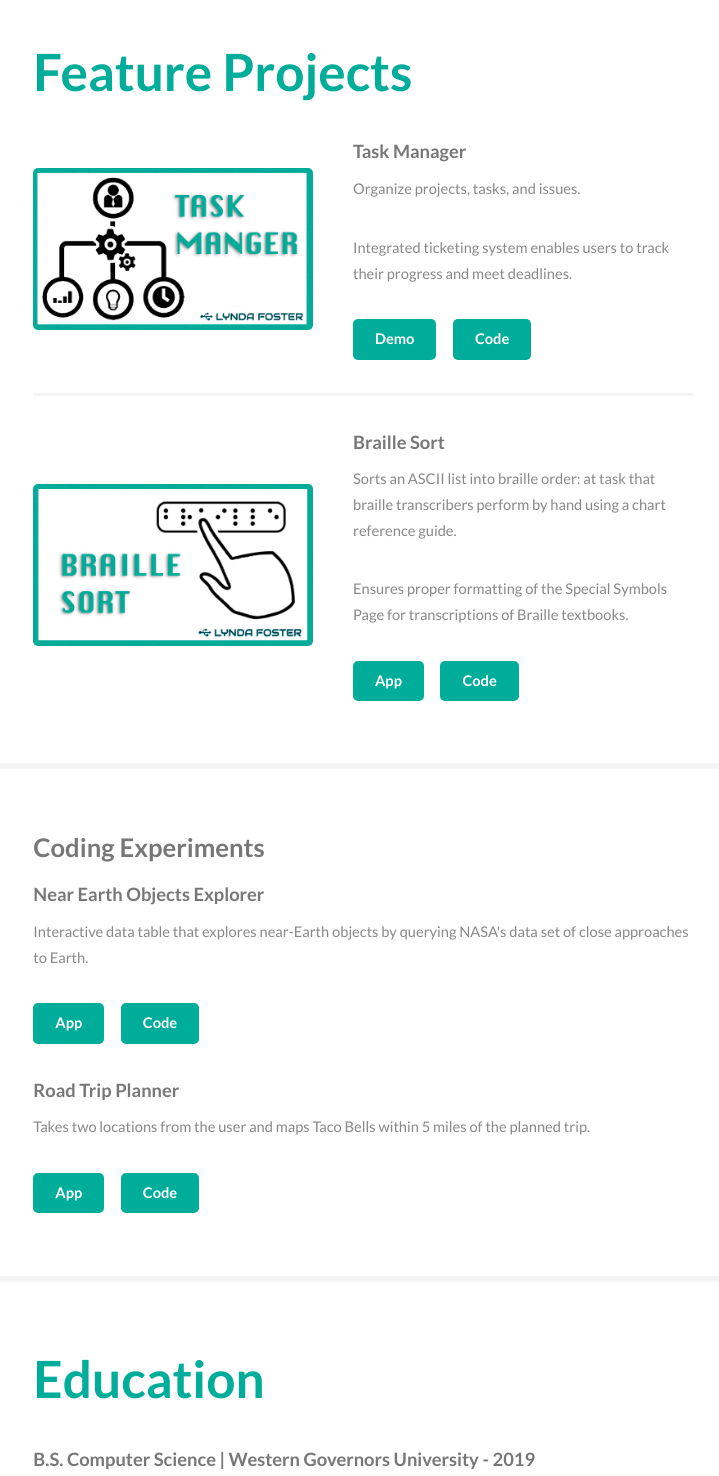
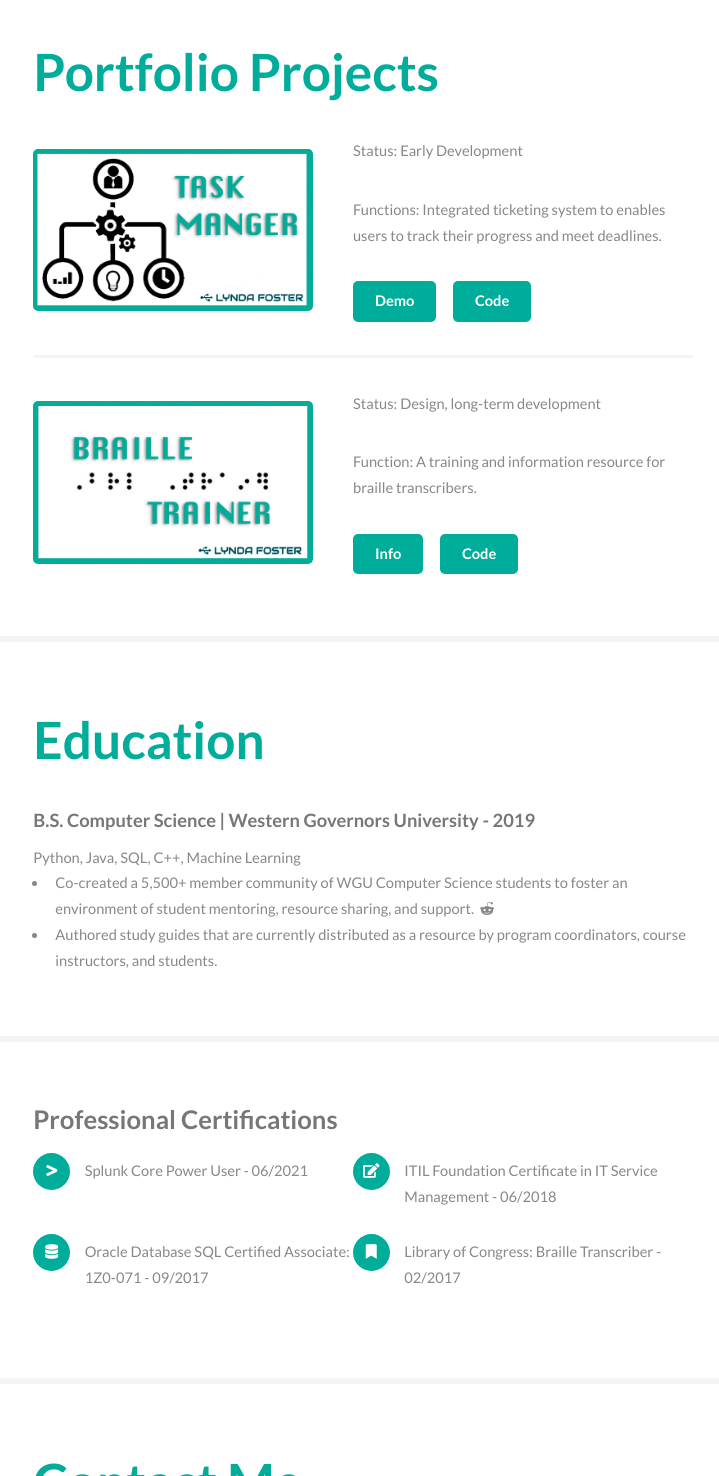
Before and after one commit to lfost42/portfolio, a plain HTML site: page index.html in a window 1280 px wide. Shown: the part 1000-2476 px from the top of the page, without its empty margins (130-849 px from the left). Drawn offline with Linux system fonts and the light colour scheme; a script that the page names is missing.

Commit message:
modified projects

```diff
--- a/index.html
+++ b/index.html
@@ -21,7 +21,7 @@
 						<li><a href="#about" class="active">About</a></li>
 						<li><a href="#skills">Technical Skills</a></li>
 						<li><a href="#portfolio">Portfolio Projects</a></li>
-						<li><a href="#challenges">Challenges</a></li>
+						<!-- <li><a href="#challenges">Challenges</a></li> -->
 						<li><a href="#education">Education</a></li>
 						<li><a href="#certifications">Certifications</a></li>
 						<li><a href="#contact">Contact</a></li>
@@ -72,15 +72,14 @@
 							<section id="portfolio">
 								<div class="container">
 									<header class="major">
-									<h2>Feature Projects</h2>
+									<h2>Portfolio Projects</h2>
 									</header>
 									<div class="features">
 										<article>
-											<a href="#portfolio" class="image"><img src="/img/task.png" alt="Task Manager Logo" /></a>
+											<a href="#portfolio" class="image"><img src="/img/task.png" alt="Task Manager logo" /></a>
 											<div class="inner">
-												<h4>Task Manager</h4>
-												<p>Organize projects, tasks, and issues. </p>
-												<p>Integrated ticketing system enables users to track their progress and meet deadlines.</p>
+												<p>Status: Early Development</p>
+												<p>Functions: Integrated ticketing system to enables users to track their progress and meet deadlines.</p>
 												<ul class="actions">
 													<li><a href="#portfolio" class="button">Demo</a></li>
 													<li><a href="#portfolio" class="button">Code</a></li>
@@ -88,13 +87,12 @@
 											</div>
 										</article>
 										<article>
-											<a href="#portfolio" class="image"><img src="/img/braille.jpg" alt="" /></a>
+											<a href="#portfolio" class="image"><img src="/img/braille.png" alt="Braille Trainer logo" /></a>
 											<div class="inner">
-												<h4>Braille Sort</h4>
-												<p>Sorts an ASCII list into braille order: at task that braille transcribers perform by hand using a chart reference guide. </p>
-												<p>Ensures proper formatting of the Special Symbols Page for transcriptions of Braille textbooks. </p>
+												<p>Status: Design, long-term development</p>
+												<p>Function: A training and information resource for braille transcribers. </p>
 												<ul class="actions">
-													<li><a href="#portfolio" class="button">App</a></li>
+													<li><a href="#portfolio" class="button">Info</a></li>
 													<li><a href="#portfolio" class="button">Code</a></li>
 												</ul>
 											</div>
@@ -103,33 +101,22 @@
 								</div>
 							</section>
 
-							<!-- ==== CHALLENGES ==== -->
+							<!-- ==== CHALLENGES ====
 							<section id="challenges">
 								<div class="container">
 									<h3>Coding Experiments</h3>
 										<article>
 											<div class="inner">
-												<h4>Near Earth Objects Explorer</h4>
-												<p>Interactive data table that explores near-Earth objects by querying NASA's data set of close approaches to Earth.</p>
+												<h4>Movie Fun</h4>
+												<p>A study in user authetication/roles, image services, API, and CRUD applications. </p>
 												<ul class="actions">
 													<li><a href="#challenges" class="button">App</a></li>
 													<li><a href="#challenges" class="button">Code</a></li>
 												</ul>
 											</div>
 										</article>
-
-										<article>
-											<div class="inner">
-												<h4>Road Trip Planner</h4>
-												<p>Takes two locations from the user and maps Taco Bells within 5 miles of the planned trip. </p>
-												<ul class="actions">
-													<li><a href="#challenges" class="button" type="submit">App</a></li>
-													<li><a href="#challenges" class="button">Code</a></li>
-												</ul>
-											</div>
-										</article>
 								</div>
-							</section>
+							</section> -->
 
 						<!-- ==== EDUCATION ==== -->
 						<section id="education">
```
Also changed, not shown: img/braille.jpg (deleted), img/braille.png (added), 1 other file.
